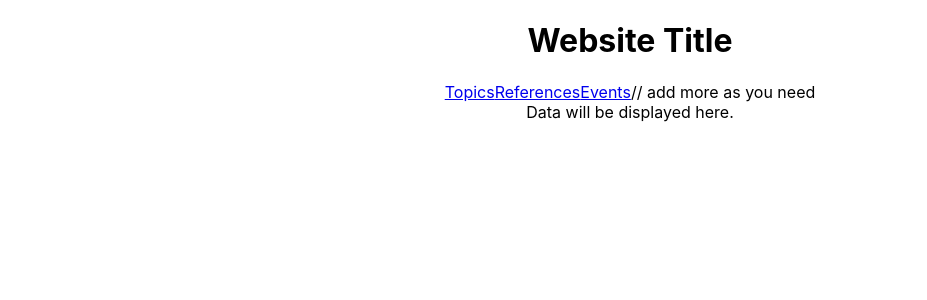
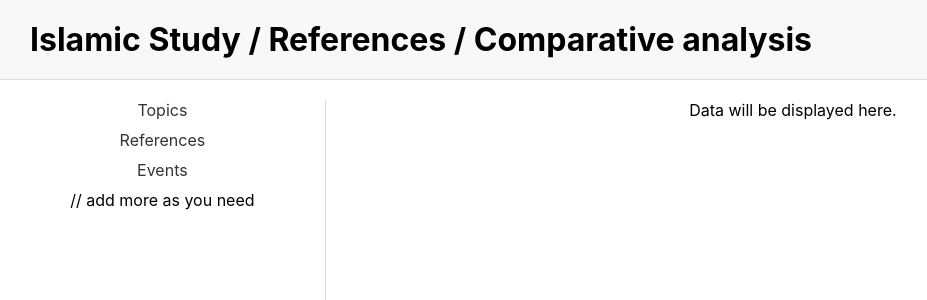
Before and after one commit to 8sagh8/Islam110, a React (Create React App) app: page / in a window 1280 px wide. Shown: the top 300 px of the page, without its empty margins (10-937 px from the left). Built offline with nearby package versions, Linux system fonts and the light colour scheme.

Commit message:
updated css

```diff
--- a/src/App.css
+++ b/src/App.css
@@ -1,32 +1,10 @@
-.App {
-  text-align: center;
-}
-
-.App-logo {
-  height: 40vmin;
-  pointer-events: none;
-}
-
 @media (prefers-reduced-motion: no-preference) {
   .App-logo {
     animation: App-logo-spin infinite 20s linear;
   }
 }
 
-.App-header {
-  background-color: #282c34;
-  min-height: 100vh;
-  display: flex;
-  flex-direction: column;
-  align-items: center;
-  justify-content: center;
-  font-size: calc(10px + 2vmin);
-  color: white;
-}
 
-.App-link {
-  color: #61dafb;
-}
 
 @keyframes App-logo-spin {
   from {
@@ -36,3 +14,57 @@
     transform: rotate(360deg);
   }
 }
+
+* {
+  box-sizing: border-box;
+  margin: 0;
+  padding: 0;
+}
+
+.App {
+  text-align: center;
+  display: flex;
+  flex-direction: column;
+  min-height: 100vh;
+}
+
+.header {
+  display: flex;
+  justify-content: space-between;
+  align-items: center;
+  padding: 20px;
+  background-color: #f8f8f8;
+  border-bottom: 1px solid #ddd;
+}
+
+.header img {
+  width: 100px;
+}
+
+.header h1 {
+  margin-left: 20px;
+}
+
+.content {
+  display: flex;
+  flex: 1;
+  padding: 20px;
+}
+
+.left-menu {
+  flex: 1;
+  border-right: 1px solid #ddd;
+  padding-right: 10px;
+}
+
+.left-menu a {
+  display: block;
+  margin-bottom: 10px;
+  color: #333;
+  text-decoration: none;
+}
+
+.data-display {
+  flex: 3;
+  padding-left: 10px;
+}
--- a/src/components/Header.jsx
+++ b/src/components/Header.jsx
@@ -5,7 +5,7 @@ const Header = () => {
   return (
     <div className="header">
       {/* <img src={logo} alt="Logo" /> */}
-      <h1>Website Title</h1>
+      <h1>Islamic Study / References / Comparative analysis</h1>
     </div>
   );
 }
```
